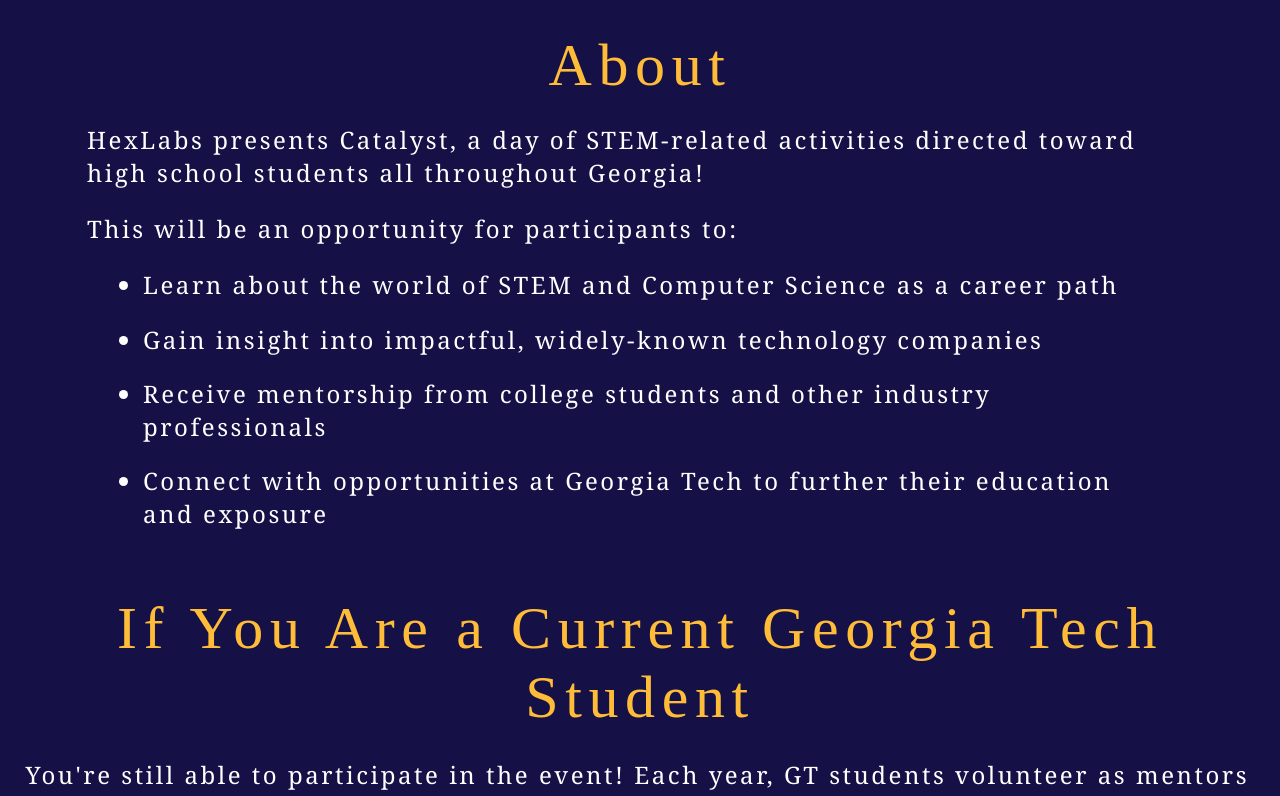
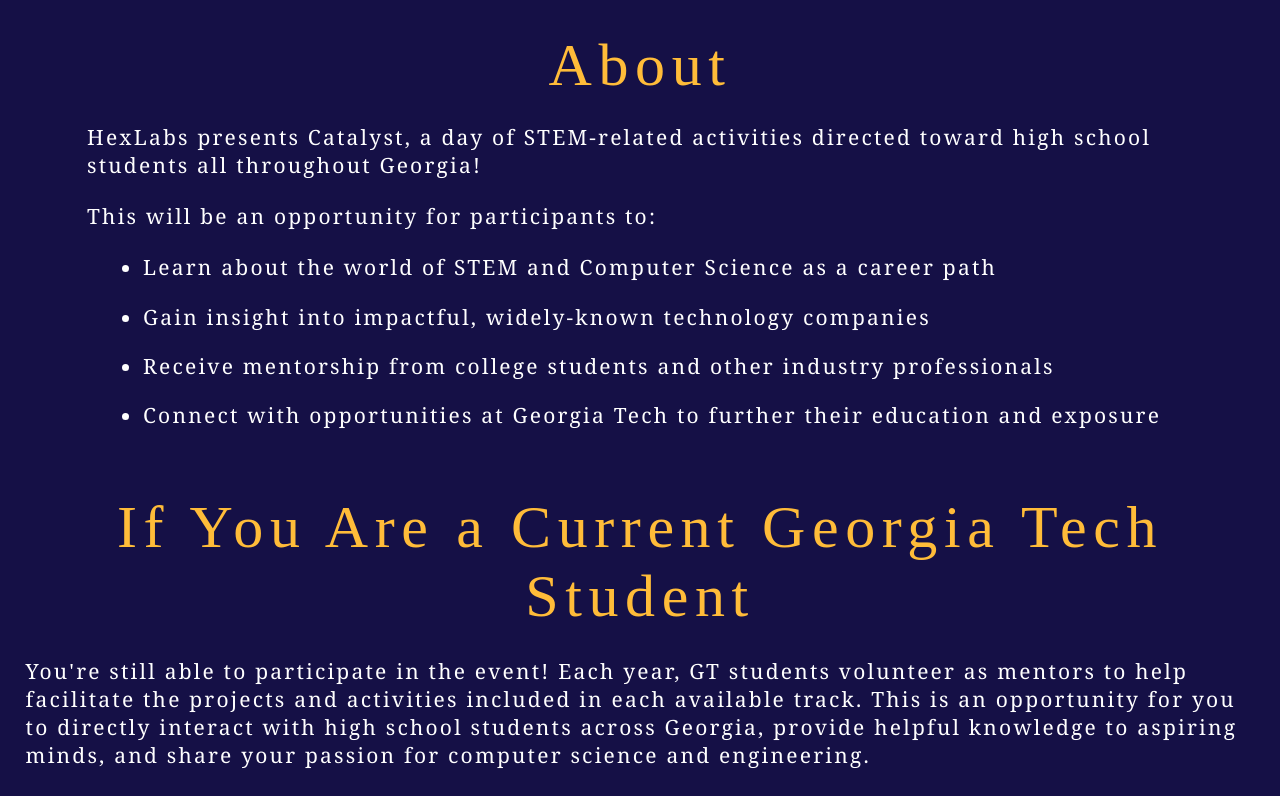
Before and after one commit to HackGT/catalyst-2022-event-site, a Next.js app: page / in a window 1280 px wide. Shown: the part 1080-1876 px from the top of the page. Built offline with nearby package versions, Linux system fonts and the light colour scheme; a web font is replaced by a local one.

Commit message:
changed font size by making it smaller

```diff
--- a/styles/globals.css
+++ b/styles/globals.css
@@ -64,7 +64,7 @@ p, ul, li {
   font-family: Georgia;
   font-style: normal;
   font-weight: normal;
-  font-size: 24px;
+  font-size: 21px;
   letter-spacing: 0.105em;
   color: rgb(255, 255, 255);
   text-decoration: none;
```
